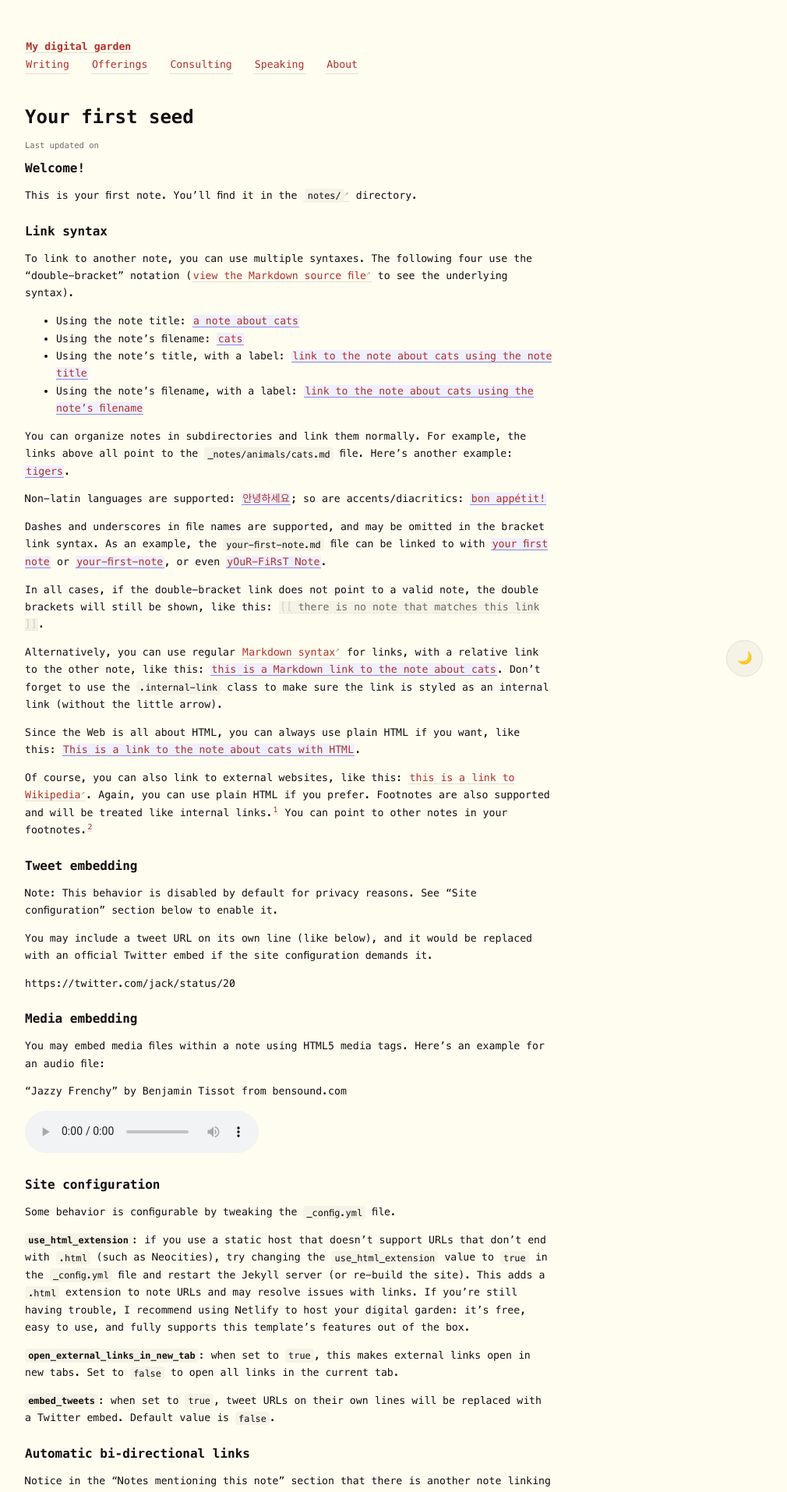
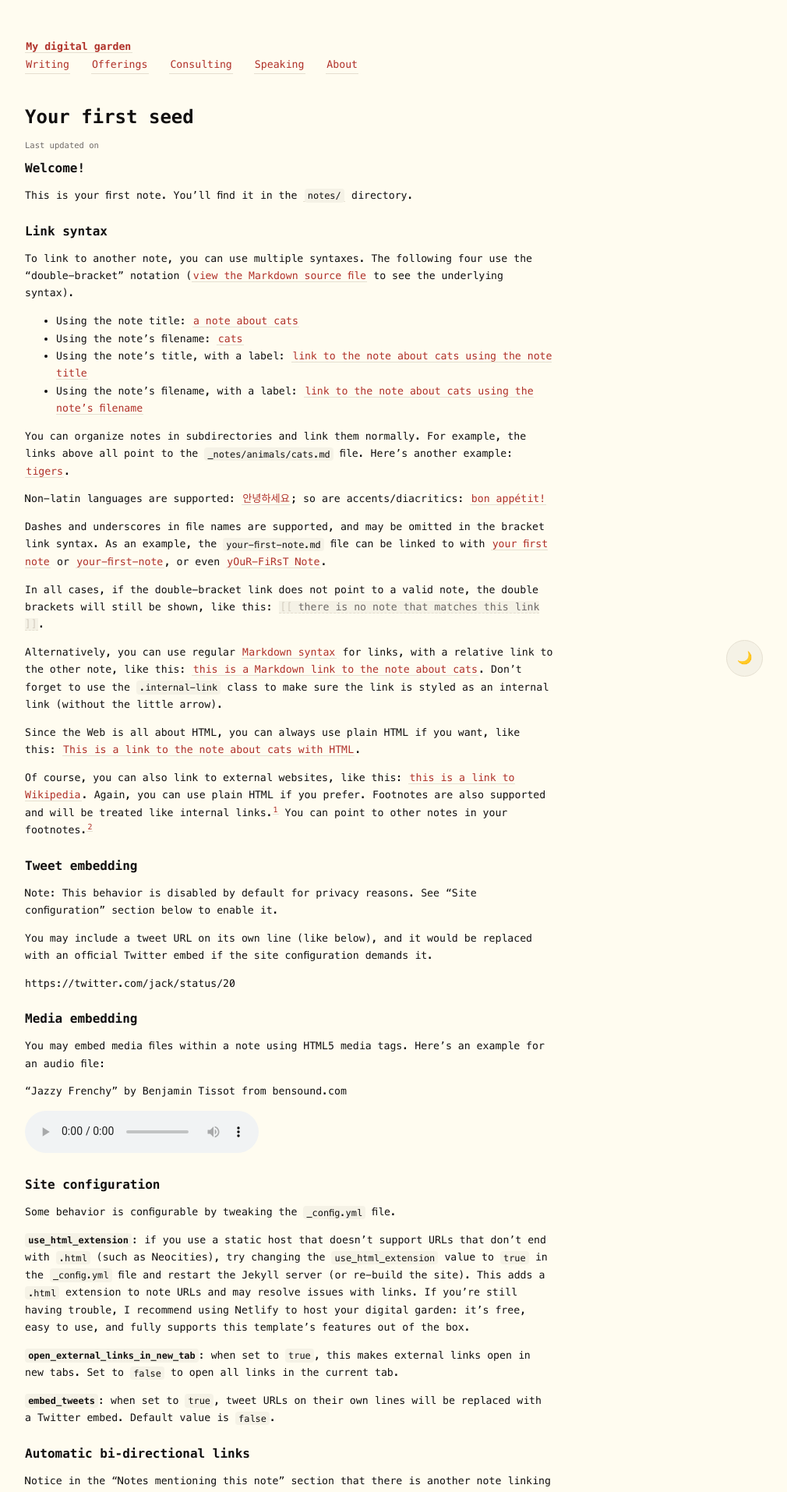
Before and after one commit to codestin/christinweb, a Jekyll site: the page built from _notes/your-first-note.md, in a window 1280 px wide. Shown: the top 1914 px of the page at 78% size, without its empty margins (269-1279 px from the left). Built offline with Jekyll 4.4.1, drawn with Linux system fonts in a browser that asks for light colours.

Commit message:
Remove link previews and external link arrows
- Remove link preview popups on hover
- Remove external link arrows (↗)
- Cleaner, more minimal link styling

🤖 Generated with [Claude Code](https://claude.com/claude-code)

Co-Authored-By: Claude <noreply@anthropic.com>

```diff
--- a/_layouts/default.html
+++ b/_layouts/default.html
@@ -8,7 +8,6 @@
       <footer>{% include footer.html %}</footer>
     </div>
 
-    {% include link-previews.html wrapperQuerySelector="content" %}
     {% include theme-toggle.html %}
     {% include shortcuts-help.html %}
     {% include command-palette.html %}
--- a/_sass/_style.scss
+++ b/_sass/_style.scss
@@ -148,20 +148,6 @@ a {
 
   &:hover {
     background: var(--color-link-hover-bg);
-  }
-
-  &:after {
-    position: relative;
-    top: -0.5em;
-    font-size: 0.7em;
-    content: "↗";
-    color: var(--color-external-arrow);
-  }
-
-  &.internal-link:after,
-  &.footnote:after,
-  &.reversefootnote:after {
-    content: "";
   }
 }
 
```
